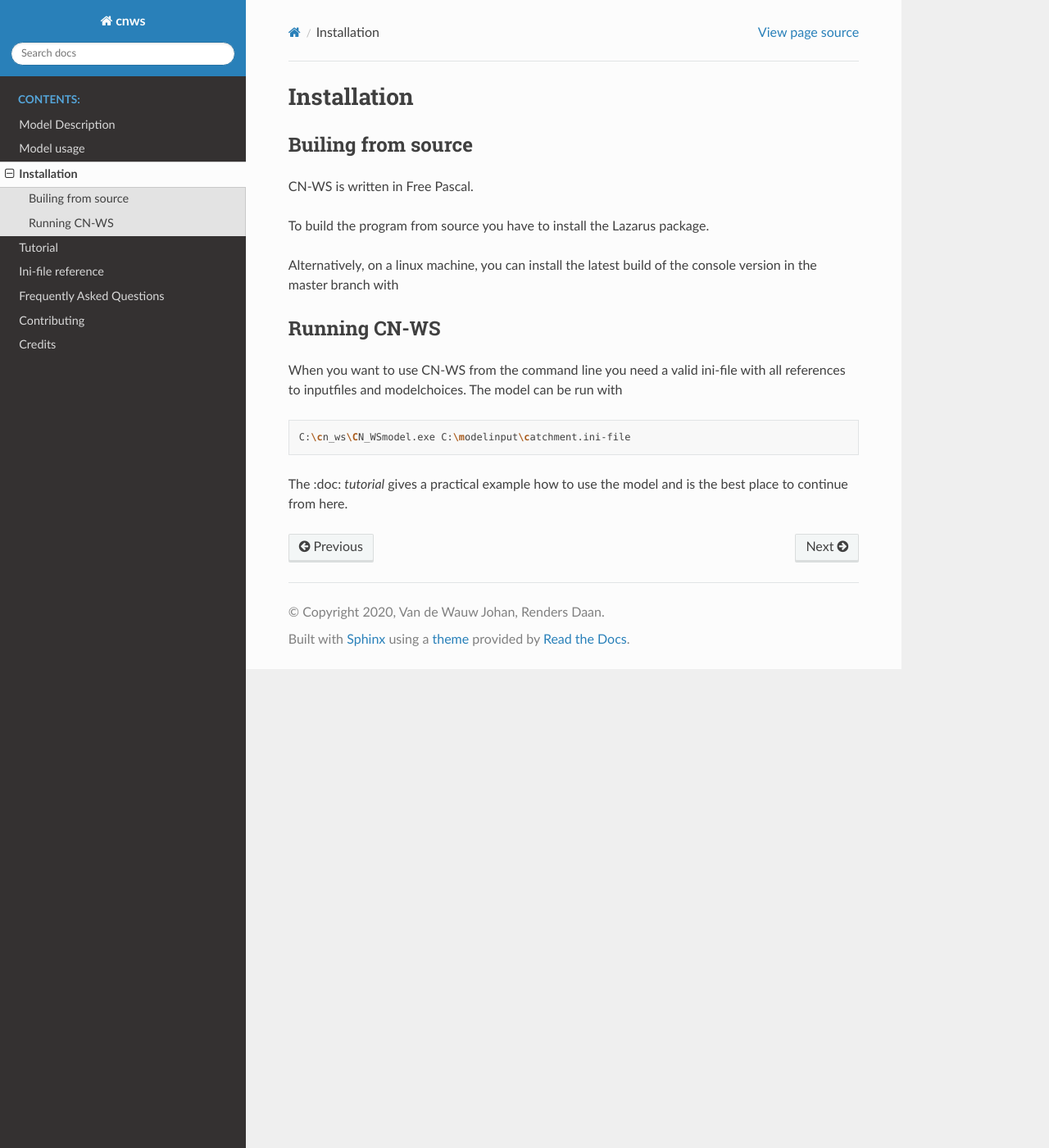
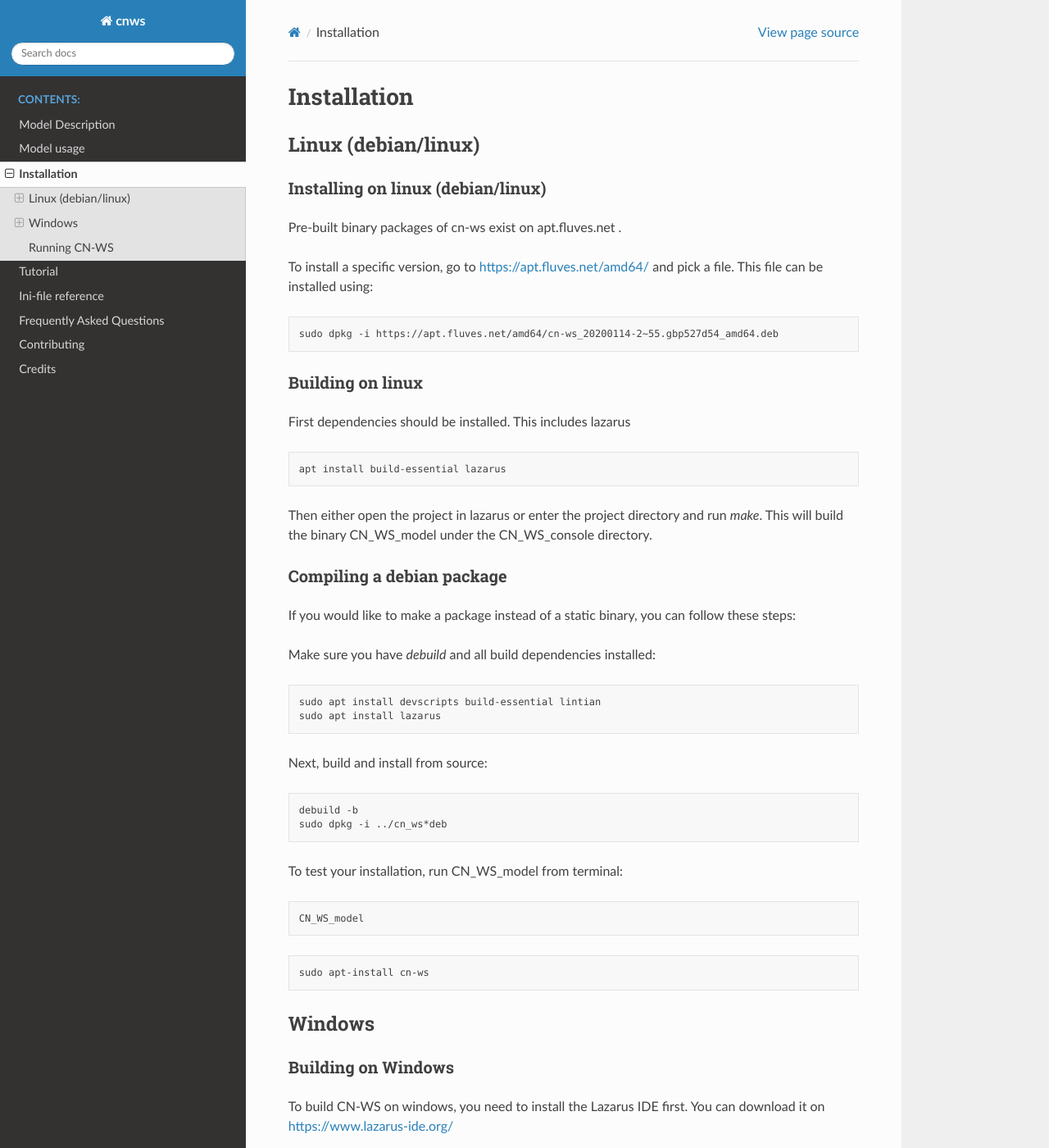
Before and after one commit to watem-sedem/watem-sedem, a Sphinx documentation site: the page built from docs/installation.rst, in a window 1280 px wide and 1400 px high. Shown: the whole window at 82% size. Built offline with Sphinx 7.4.7 and the Read the Docs theme 2.0.0, drawn with Linux system fonts in a browser that asks for light colours; some of the changed text lies outside the part shown.

Commit message:
Updating install information

```diff
--- a/docs/installation.rst
+++ b/docs/installation.rst
@@ -2,20 +2,76 @@
 Installation
 ############
 
-Builing from source
+Linux (debian/linux)
+********************
+
+Installing on linux (debian/linux)
+==================================
+
+Pre-built binary packages of cn-ws exist on apt.fluves.net .
+
+To install a specific version, go to https://apt.fluves.net/amd64/ and pick a file. This file can be installed using:
+
+.. code-block:: shell
+
+	sudo dpkg -i https://apt.fluves.net/amd64/cn-ws_20200114-2~55.gbp527d54_amd64.deb
+
+
+Building on linux
+=================
+
+First dependencies should be installed. This includes lazarus
+
+.. code-block:: shell
+
+	apt install build-essential lazarus
+
+
+Then either open the project in lazarus or enter the project directory and run `make`. This will build the binary CN_WS_model under the CN_WS_console directory.
+
+Compiling a debian package
+==========================
+
+If you would like to make a package instead of a static binary, you can follow these steps:
+
+Make sure you have `debuild` and all build dependencies installed:
+
+.. code-block:: shell
+
+	sudo apt install devscripts build-essential lintian
+	sudo apt install lazarus
+
+
+Next, build and install from source:
+
+.. code-block:: shell
+
+	debuild -b
+	sudo dpkg -i ../cn_ws*deb
+
+
+To test your installation, run CN_WS_model from terminal:
+
+.. code-block:: shell
+
+	CN_WS_model
+
+.. code-block:: shell
+
+	sudo apt-install cn-ws
+
+Windows
+*******
+
+Building on Windows
 ===================
 
-CN-WS is written in Free Pascal.
+To build CN-WS on windows, you need to install the Lazarus IDE first. You can download it on https://www.lazarus-ide.org/
 
-To build the program from source you have to install the Lazarus package.
-
-Alternatively, on a linux machine, you can install the latest build of the console version in the master branch with
-
-.. code-block:: shell
-	sudo apt-install cn-ws
+Open the project in lazarus and build the executable. The executable can be run without further installation.
 
 Running CN-WS
-=============
+*************
 
 When you want to use CN-WS from the command line you need a valid ini-file with all references to inputfiles and modelchoices. The model can be run with
 
```
